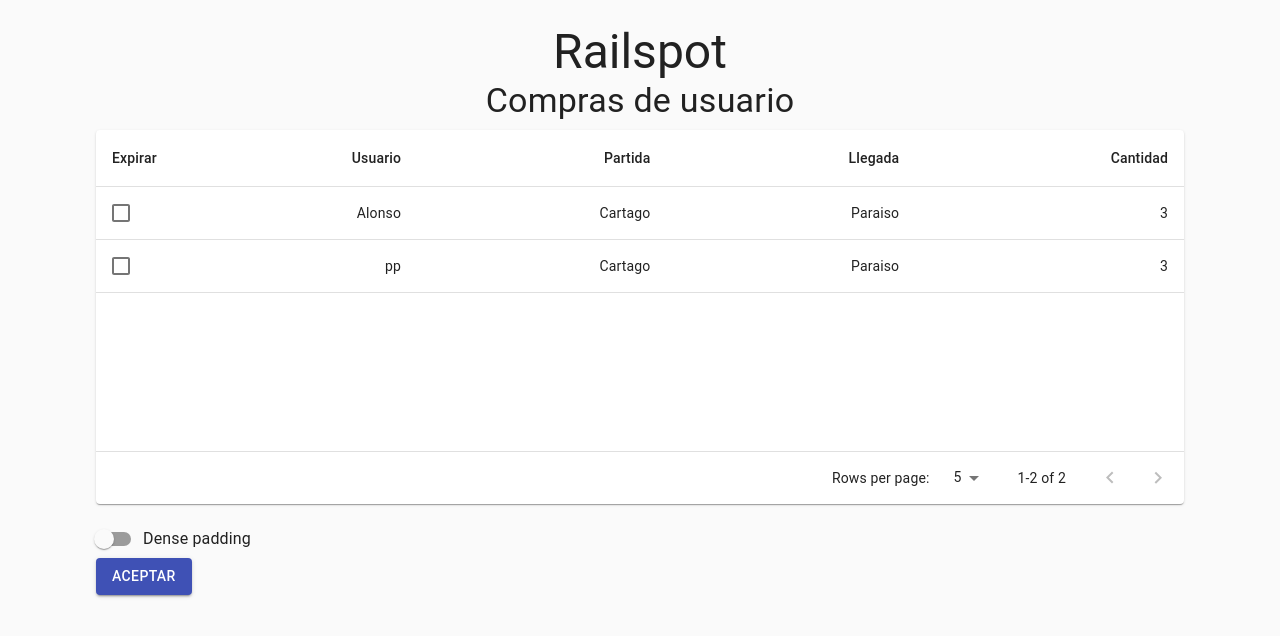
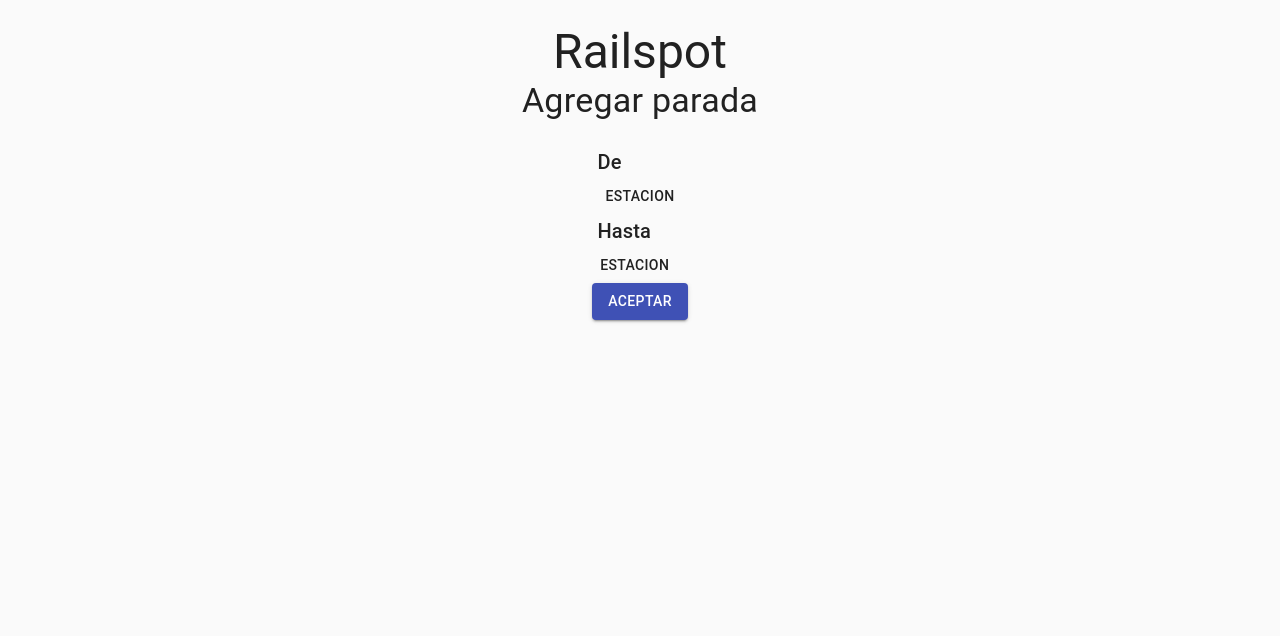
Before and after one commit to AlonsoJimenez/Frontend, a React (Create React App) app in the folder frontend/: page / in a window 1280 px wide. Shown: the top 636 px of the page. Built offline with nearby package versions, Linux system fonts and the light colour scheme.

Commit message:
Implementacion pagina para agregar paradas

```diff
--- a/frontend/src/AddStop.js
+++ b/frontend/src/AddStop.js
@@ -0,0 +1,158 @@
+import React from 'react';
+import Container from 'react-bootstrap/Container'
+import CssBaseline from '@material-ui/core/CssBaseline';
+import Typography from '@material-ui/core/Typography';
+import { makeStyles } from '@material-ui/core/styles';
+import Button from '@material-ui/core/Button';
+import Menu from '@material-ui/core/Menu';
+import MenuItem from '@material-ui/core/MenuItem';
+import Row from 'react-bootstrap/Row'
+import Col from 'react-bootstrap/Col'
+
+var select =[];
+
+var selectTo =[];
+
+const options = [createData("tres rios"),createData("cartago"), createData("sj")];
+
+const optionsTo = [createData("tres rios"),createData("cartago"), createData("sj")];
+
+function createData(name){
+    return {name}
+}
+
+const useStyles = makeStyles((theme) => ({
+  paper: {
+    marginTop: theme.spacing(3),
+    flexDirection: 'column',
+    display: 'flex',
+    alignItems: 'center',
+  },
+  avatar: {
+    margin: theme.spacing(1),
+    backgroundColor: theme.palette.secondary.main,
+  },
+  form: {
+    alignItems: 'center',
+    width: '85%',
+    marginTop: theme.spacing(1),
+  },
+  submit: {
+    alignItems: 'center',
+    margin: theme.spacing(3, 0, 2),
+  },
+}));
+
+export default function AddStop() {
+
+  const classes = useStyles();
+
+  return (
+    <Container component="main" maxWidth="xs">
+      <CssBaseline />
+      <div className={classes.paper}>
+          <Container>
+           <Typography component="h1" variant="h3" >
+                        Railspot
+           </Typography>
+          </Container>
+        <Typography component="h1" variant="h4">
+          Agregar parada
+        </Typography>
+        <form className={classes.paper} noValidate>
+          <MenuFrom/>
+          <MenuTo/>
+        </form>
+      </div>
+    </Container>
+
+  );
+
+}
+
+function MenuTo(){
+
+    const [anchorEl, setAnchorEl] = React.useState(null);
+    const handleClick = (event) => {
+
+      setAnchorEl(event.currentTarget);
+    };
+
+    const handleClose = (name) => {
+      selectTo = [name]
+      console.log(selectTo);
+      setAnchorEl(null);
+    };
+      return(
+              <Container>
+                <Row>
+                      <Col>
+                          <Button aria-controls="simple-menu" aria-haspopup="true" onClick={handleClick}>
+                            Estacion
+                          </Button>
+                          <Menu
+                            id="simple-menu"
+                            anchorEl={anchorEl}
+                            open={Boolean(anchorEl)}
+                            onClose={handleClose}
+                          >
+                          {optionsTo.map((option) => (
+                            <MenuItem onClick={() =>handleClose(option.name)} key={option.name} >{option.name}</MenuItem>
+                          ))}
+                          </Menu>
+                      </Col>
+                </Row>
+                <Button
+              type="submit"
+              fullWidth
+              variant="contained"
+              color="primary"
+            >
+              Aceptar
+            </Button>
+            </Container>
+      )
+  }
+
+function MenuFrom(){
+
+  const [anchorEl, setAnchorEl] = React.useState(null);
+  const handleClick = (event) => {
+
+    setAnchorEl(event.currentTarget);
+  };
+
+  const handleClose = (name) => {
+    select = [name]
+    console.log(select);
+    setAnchorEl(null);
+  };
+    return(
+            <Container>
+              <Row>
+                  <Col><Typography component="h1" variant="h6">
+                       De
+                    </Typography></Col>
+                    <Col>
+                        <Button aria-controls="simple-menu" aria-haspopup="true" onClick={handleClick}>
+                          Estacion
+                        </Button>
+                        <Menu
+                          id="simple-menu"
+                          anchorEl={anchorEl}
+                          open={Boolean(anchorEl)}
+                          onClose={handleClose}
+                        >
+                        {options.map((option) => (
+                          <MenuItem onClick={() =>handleClose(option.name)} key={option.name} >{option.name}</MenuItem>
+                        ))}
+                        </Menu>
+                    </Col>
+                    <Col><Typography component="h1" variant="h6">
+                      Hasta
+                    </Typography></Col>
+              </Row>
+
+          </Container>
+    )
+}
--- a/frontend/src/AdminSignIn.js
+++ b/frontend/src/AdminSignIn.js
@@ -3,16 +3,12 @@ import Avatar from '@material-ui/core/Avatar';
 import Button from '@material-ui/core/Button';
 import CssBaseline from '@material-ui/core/CssBaseline';
 import TextField from '@material-ui/core/TextField';
-import FormControlLabel from '@material-ui/core/FormControlLabel';
-import Checkbox from '@material-ui/core/Checkbox';
 import Link from '@material-ui/core/Link';
-import Grid from '@material-ui/core/Grid';
-import Box from '@material-ui/core/Box';
 import LockOutlinedIcon from '@material-ui/icons/LockOutlined';
 import Typography from '@material-ui/core/Typography';
 import { makeStyles } from '@material-ui/core/styles';
 import Container from '@material-ui/core/Container';
-
+import Box from '@material-ui/core/Box';
 
 
 function Copyright() {
--- a/frontend/src/App.js
+++ b/frontend/src/App.js
@@ -2,8 +2,6 @@ import React from 'react';
 import Button from '@material-ui/core/Button';
 import { makeStyles } from '@material-ui/core/styles';
 import Container from '@material-ui/core/Container';
-import { BottomNavigation } from '@material-ui/core';
-import SignIn from './AdminSignIn'
 
 
 
--- a/frontend/src/index.js
+++ b/frontend/src/index.js
@@ -1,14 +1,12 @@
 import React from 'react';
 import ReactDOM from 'react-dom';
 import './index.css';
-import App from './App';
-import SignIn from './AdminSignIn'
-import ViewTickets from './ViewTickets'
-import EnhancedTable from './TableTickets'
+
+import AddStop from './AddStop'
 
 ReactDOM.render(
   <React.StrictMode>
-    <ViewTickets />
+    <AddStop />
   </React.StrictMode>,
   document.getElementById('root')
 );
```
